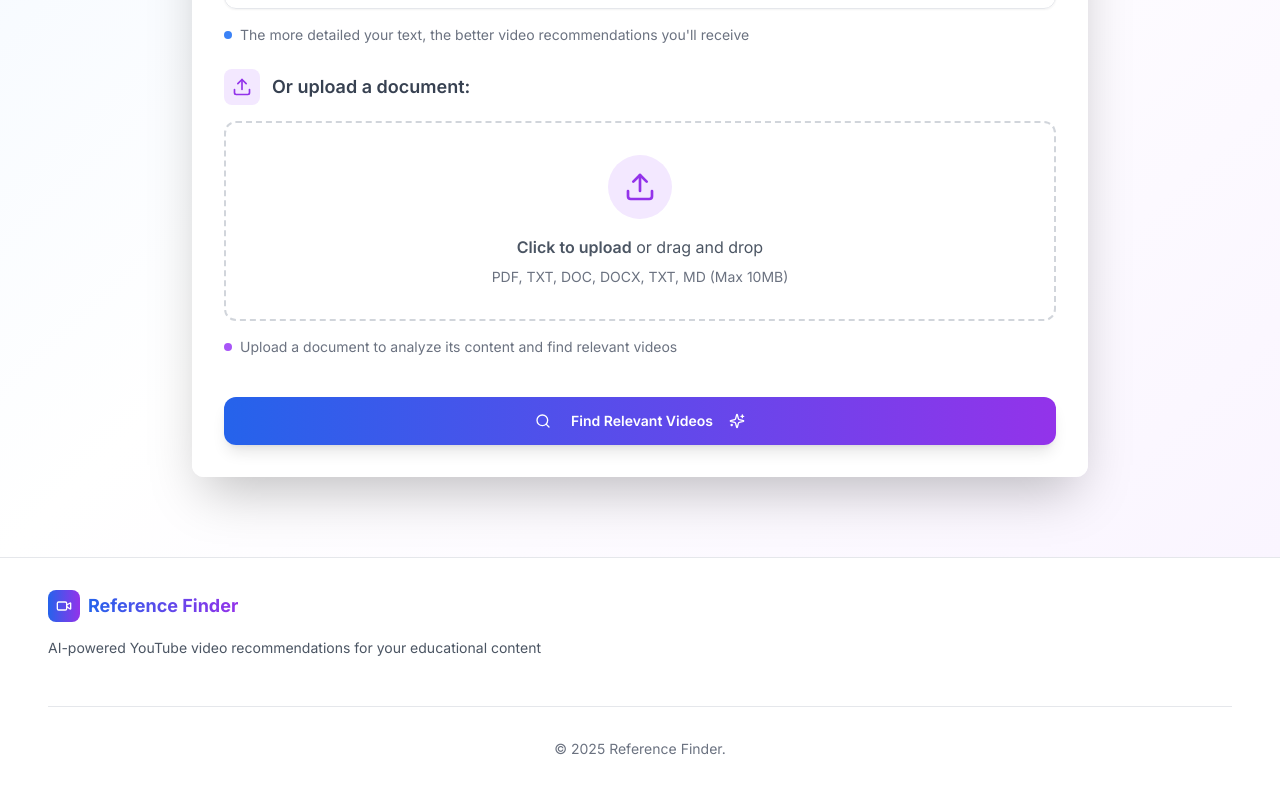
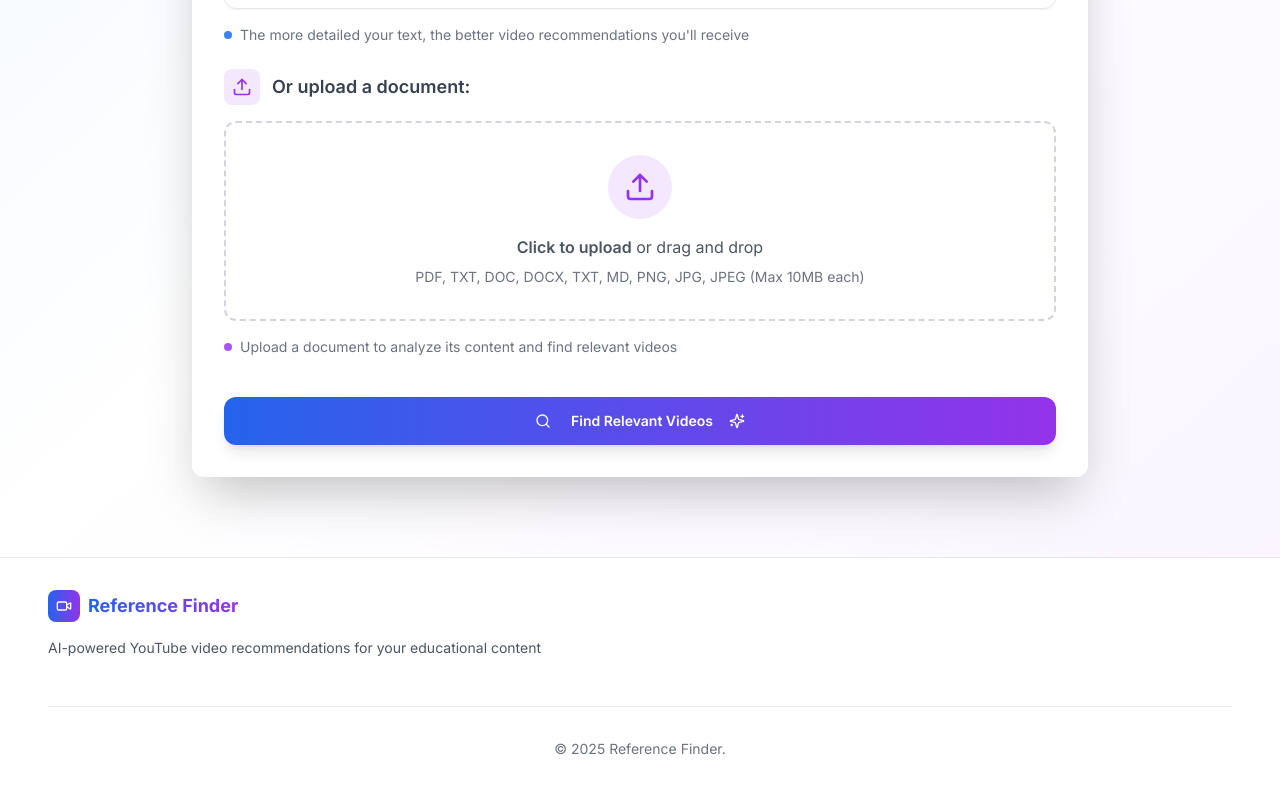
Before and after one commit to Bert0ns/yt-reference-finder-frontend, a Next.js app: page /reference-finder in a window 1280 px wide. Shown: the part 712-1503 px from the top of the page. Built offline with nearby package versions, Linux system fonts and the light colour scheme; no server answers.

Commit message:
feat: more files are supported by backend

```diff
--- a/components/FileUpload/index.tsx
+++ b/components/FileUpload/index.tsx
@@ -115,7 +115,7 @@ const FileUpload: React.FC<FileUploadProps> = ({ selectedFile, setSelectedFile }
                         id="fileInput"
                         onChange={handleChange}
                         className="hidden"
-                        accept=".pdf,.txt,.doc,.docx,.txt,.md"
+                        accept=".pdf,.txt,.doc,.docx,.txt,.md,.png,.jpg,.jpeg"
                     />
 
                     <div className="p-4 bg-purple-100 rounded-full mb-4">
@@ -125,7 +125,7 @@ const FileUpload: React.FC<FileUploadProps> = ({ selectedFile, setSelectedFile }
                     <p className="text-center text-gray-600 mb-2">
                         <span className="font-semibold">Click to upload</span> or drag and drop
                     </p>
-                    <p className="text-sm text-gray-500 text-center">PDF, TXT, DOC, DOCX, TXT, MD (Max {Math.floor(MAX_FILE_SIZE/1000000)}MB)</p>
+                    <p className="text-sm text-gray-500 text-center">PDF, TXT, DOC, DOCX, TXT, MD, PNG, JPG, JPEG (Max {Math.floor(MAX_FILE_SIZE/1000000)}MB each)</p>
                 </div>
             ) : (
                 <Card className="p-4 border-0 bg-white shadow-md">
```
